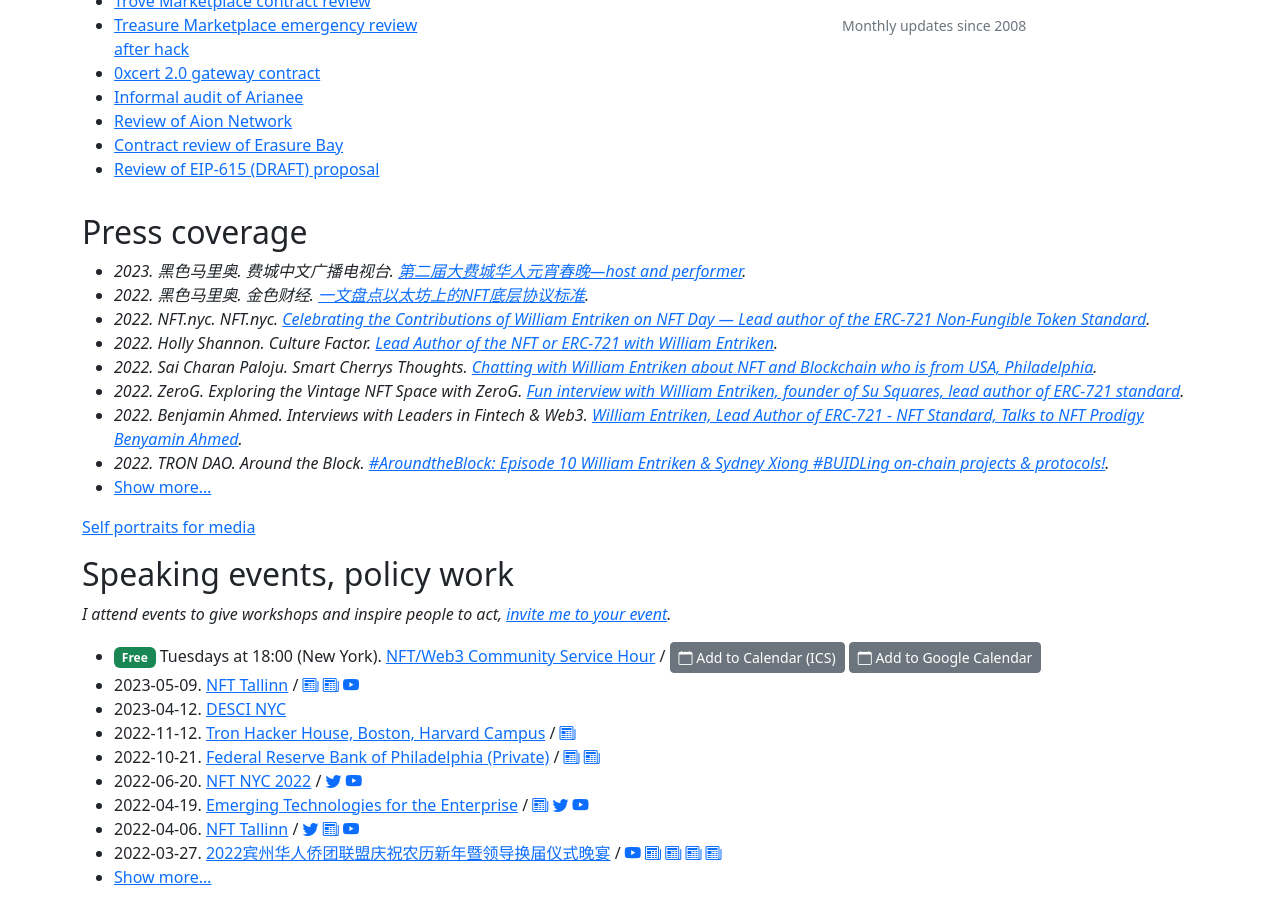
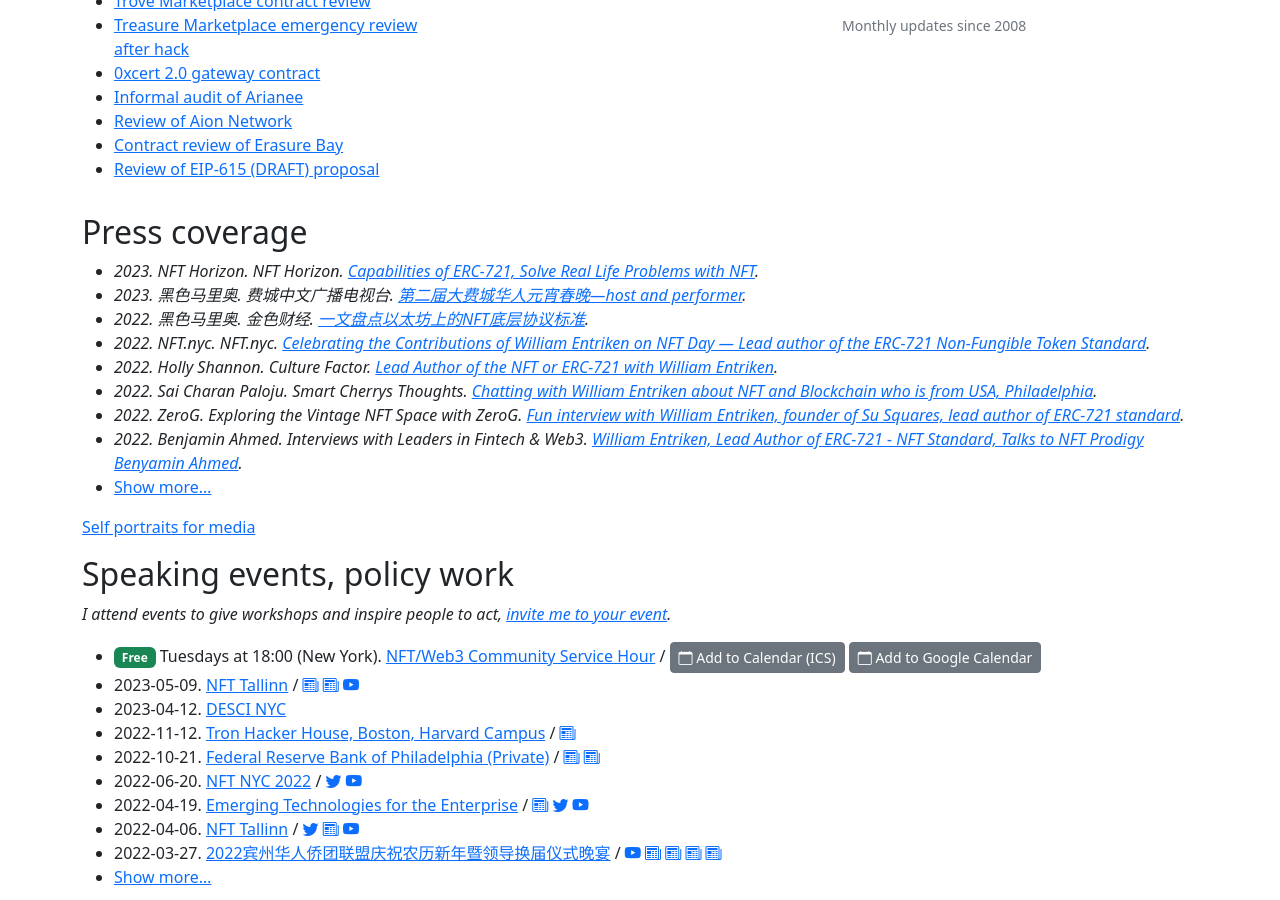
Before and after one commit to fulldecent/phor.net, a Jekyll site: the page built from index.html, in a window 1280 px wide and 900 px high, scrolled down 1252 px. Built offline with Jekyll 4.4.1, drawn with Linux system fonts in a browser that asks for light colours; nearby versions of some CDN libraries; comment, search, counter and statistics services are not loaded.

Commit message:
nft horizon event

```diff
--- a/_data/press-coverage.json
+++ b/_data/press-coverage.json
@@ -1,4 +1,11 @@
 [
+  {
+    "date": "2023-04-30",
+    "authors": ["NFT Horizon"],
+    "publication": "NFT Horizon",
+    "url": "https://www.youtube.com/watch?v=IDKZYrx6SwM&t=7s",
+    "title": "Capabilities of ERC-721, Solve Real Life Problems with NFT"
+  },
   {
     "date": "2023-02-05",
     "authors": ["黑色马里奥"],
```
